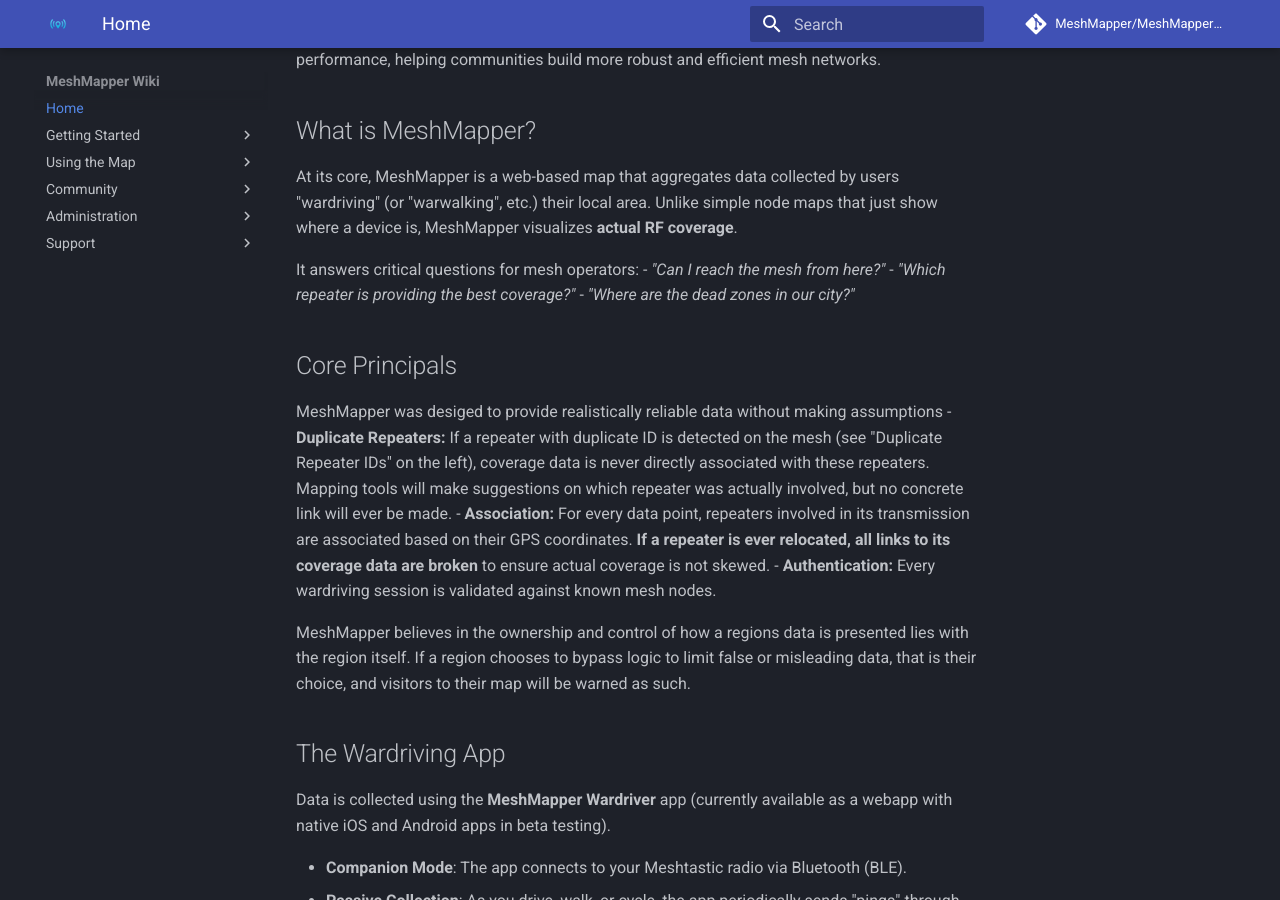
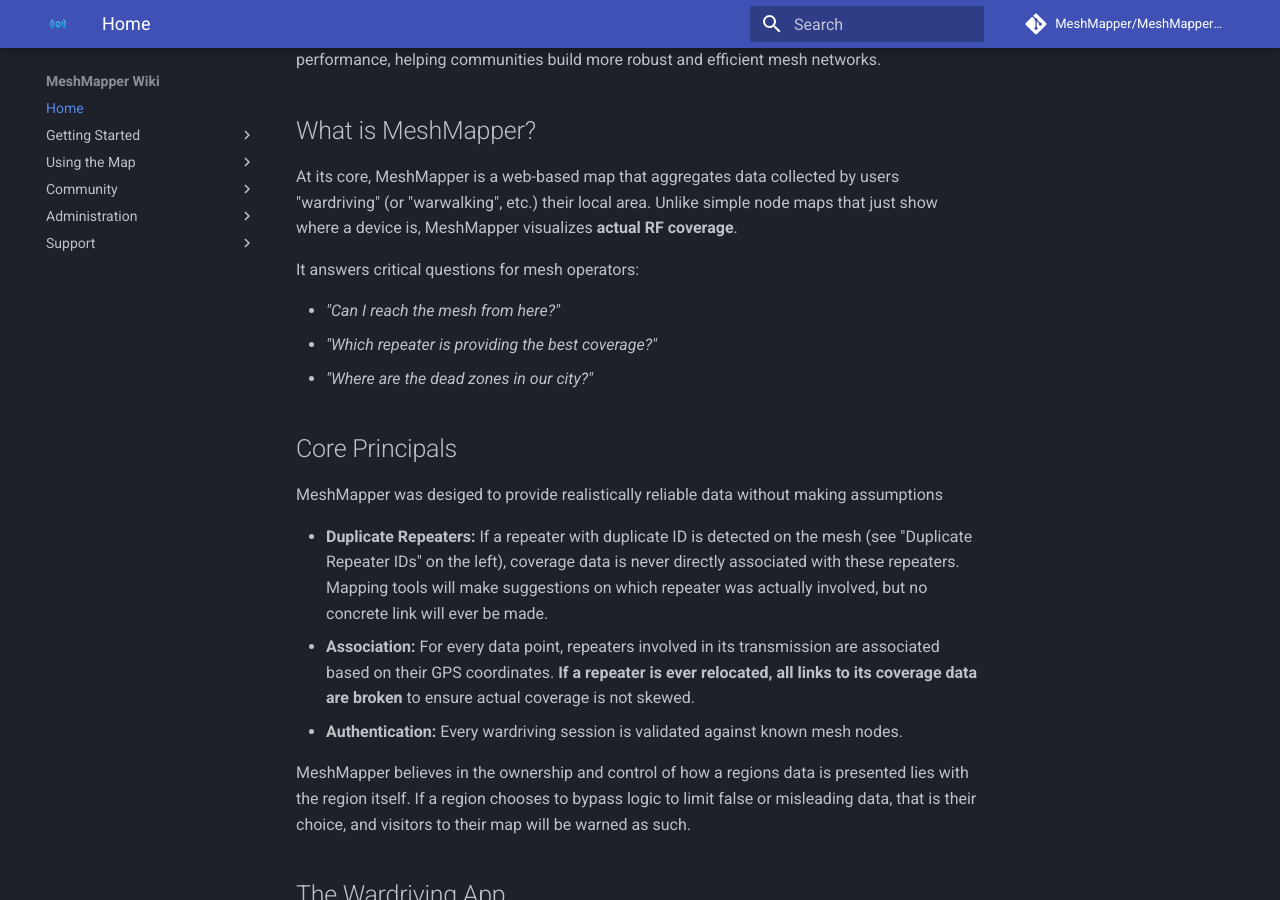
Before and after one commit to MeshMapper/MeshMapper_Wiki, an MkDocs documentation site: the page built from docs/index.md, in a window 1280 px wide and 900 px high, scrolled down 265 px. Built offline with MkDocs 1.6.1 and Material for MkDocs 9.7.7, drawn with Linux system fonts in a browser that asks for light colours; comment, search, counter and statistics services are not loaded; some of the changed text lies outside the part shown.

Commit message:
Adjusted bulleting

```diff
--- a/docs/index.md
+++ b/docs/index.md
@@ -9,6 +9,7 @@
 At its core, MeshMapper is a web-based map that aggregates data collected by users "wardriving" (or "warwalking", etc.) their local area. Unlike simple node maps that just show where a device is, MeshMapper visualizes **actual RF coverage**.
 
 It answers critical questions for mesh operators:
+
   - *"Can I reach the mesh from here?"*
   - *"Which repeater is providing the best coverage?"*
   - *"Where are the dead zones in our city?"*
@@ -16,6 +17,7 @@
 ## Core Principals
 
 MeshMapper was desiged to provide realistically reliable data without making assumptions
+
   - **Duplicate Repeaters:** If a repeater with duplicate ID is detected on the mesh (see "Duplicate Repeater IDs" on the left), coverage data is never directly associated with these repeaters.  Mapping tools will make suggestions on which repeater was actually involved, but no concrete link will ever be made.
   - **Association:** For every data point, repeaters involved in its transmission are associated based on their GPS coordinates.  **If a repeater is ever relocated, all links to its coverage data are broken** to ensure actual coverage is not skewed.
   - **Authentication:** Every wardriving session is validated against known mesh nodes.
@@ -51,7 +53,7 @@
 
 ## Developers
 
-MeshMapper is developed by **MrAlders0n** and **CSP-Tom** of the Greater Ottawa Mesh Radio Enthusiasts.  While MeshMapper is 100% free to use, your support helps us cover the backend resources and development time needed to keep up with the rapid global growth. If MeshMapper has helped you, feel free to buy us a coffee: https://buymeacoffee.com/meshmapper
+MeshMapper is developed by **MrAlders0n** and **CSP-Tom** of the Greater Ottawa Mesh Radio Enthusiasts.  While MeshMapper is 100% free to use, your support helps us cover the backend resources and development time needed to keep up with the rapid global growth. If MeshMapper has helped you, [feel free to buy us a coffee](https://buymeacoffee.com/meshmapper)!
 
 ## And More!
 There's much more to learn and explore.  Click the links to the left to navigate to different articles.
```
Also changed, not shown: docs/admins.md (+4 -0 lines), docs/reportbugs.md (+1 -1 lines).
